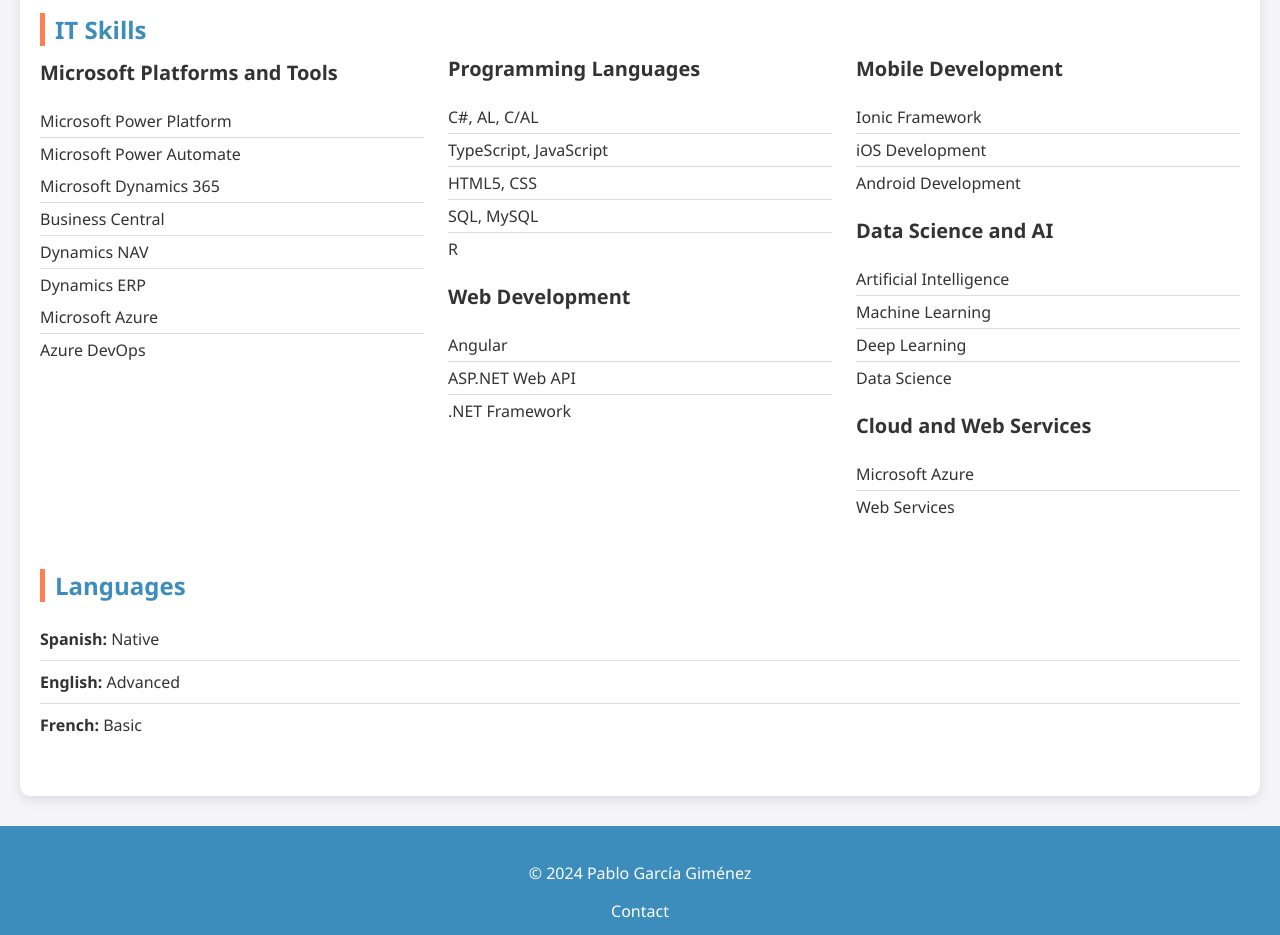
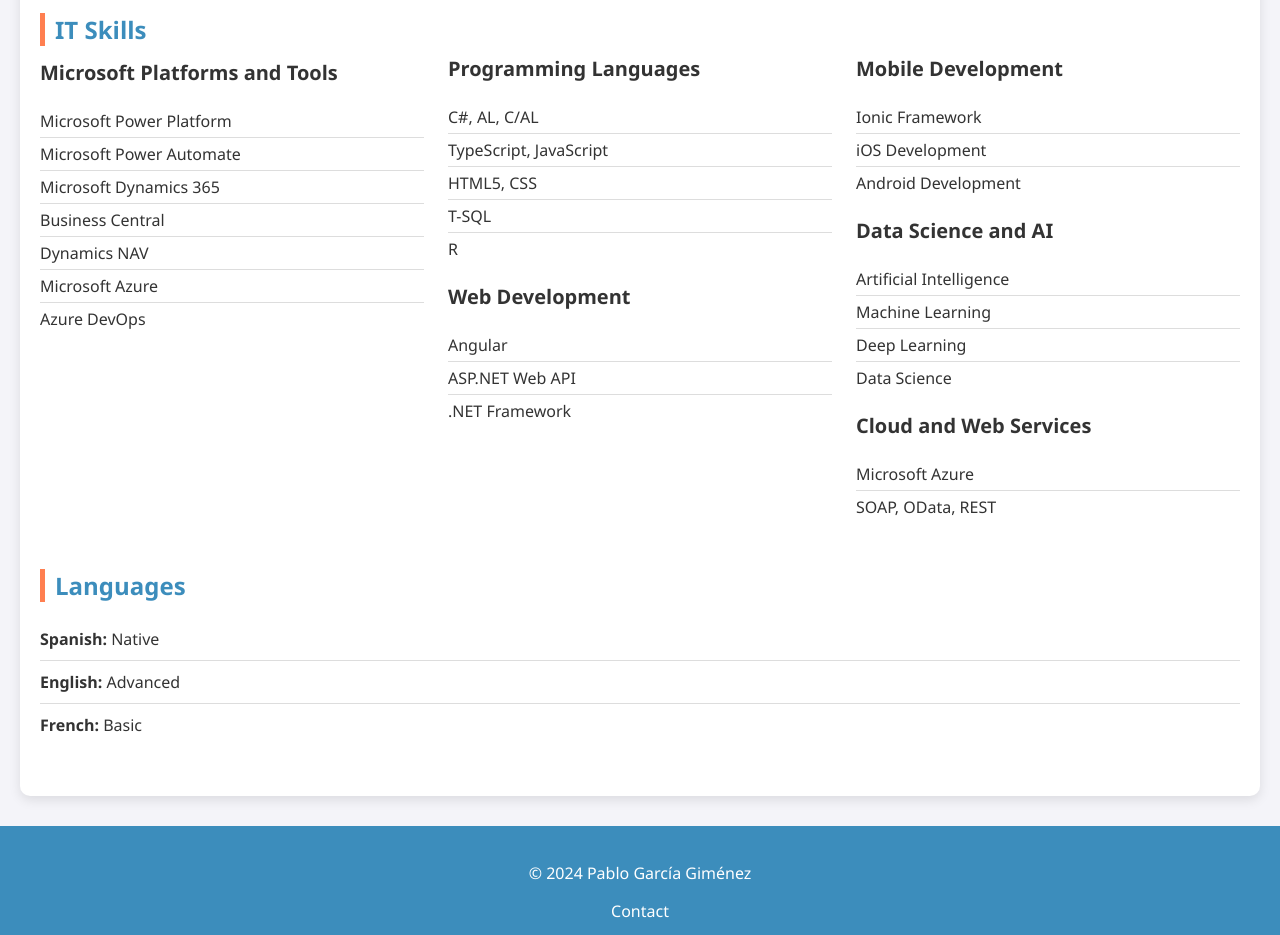
Before and after one commit to pggcv/pggcv, a plain HTML site: page en.html in a window 1280 px wide. Shown: the part 2140-3075 px from the top of the page. Drawn offline with Linux system fonts and the light colour scheme.

Commit message:
Add files via upload

```diff
--- a/en.html
+++ b/en.html
@@ -348,19 +348,12 @@ h3 {
                 <h3>Microsoft Platforms and Tools</h3>
                 <ul>
                     <li>Microsoft Power Platform</li>
-                    <ul>
-                        <li>Microsoft Power Automate</li>
-                    </ul>
+                    <li>Microsoft Power Automate</li>
                     <li>Microsoft Dynamics 365</li>
-                    <ul>
-                        <li>Business Central</li>
-                        <li>Dynamics NAV</li>
-                        <li>Dynamics ERP</li>
-                    </ul>
+                    <li>Business Central</li>
+                    <li>Dynamics NAV</li>
                     <li>Microsoft Azure</li>
-                    <ul>
-                        <li>Azure DevOps</li>
-                    </ul>
+                    <li>Azure DevOps</li>
                 </ul>
             </div>
 
@@ -372,7 +365,7 @@ h3 {
                     <li>C#, AL, C/AL</li>
                     <li>TypeScript, JavaScript</li>
                     <li>HTML5, CSS</li>
-                    <li>SQL, MySQL</li>
+                    <li>T-SQL</li>
                     <li>R</li>
                 </ul>
 
@@ -405,7 +398,7 @@ h3 {
                 <h3>Cloud and Web Services</h3>
                 <ul>
                     <li>Microsoft Azure</li>
-                    <li>Web Services</li>
+                    <li>SOAP, OData, REST</li>
                 </ul>
             </div>
         </div>
```
Also changed, not shown: index.html (+6 -13 lines).
